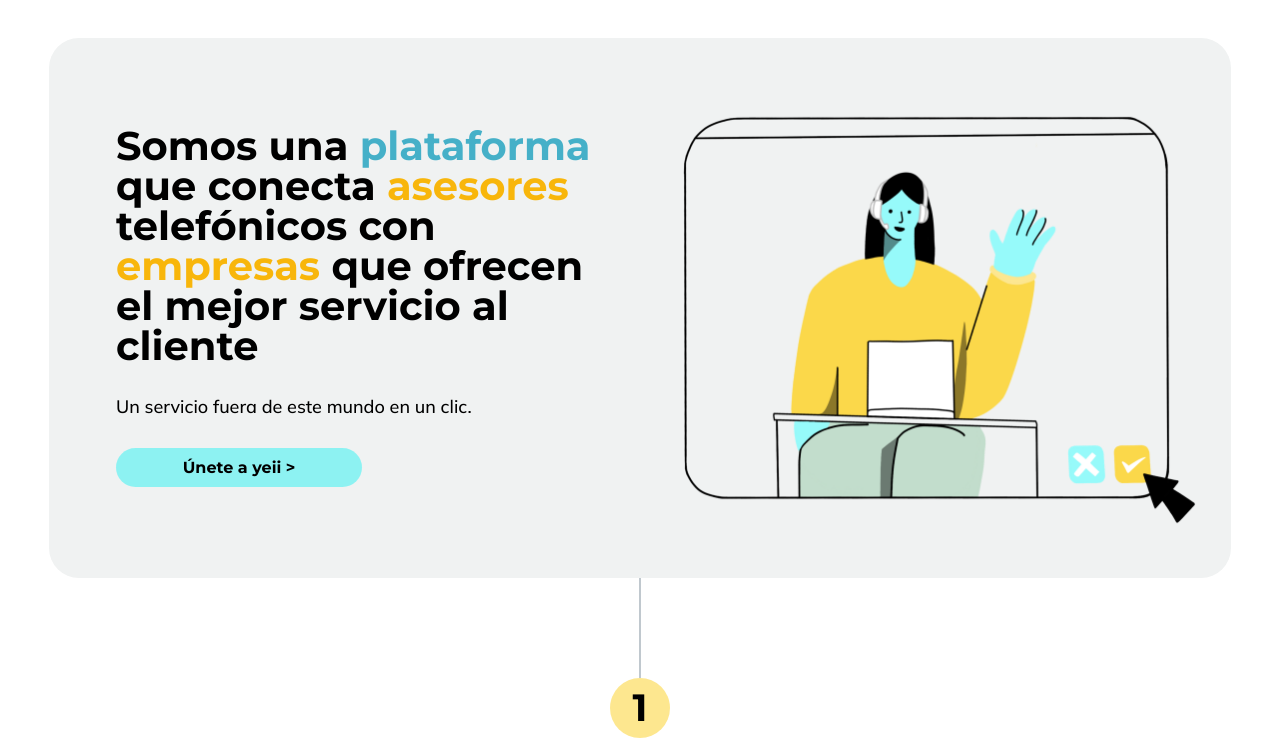
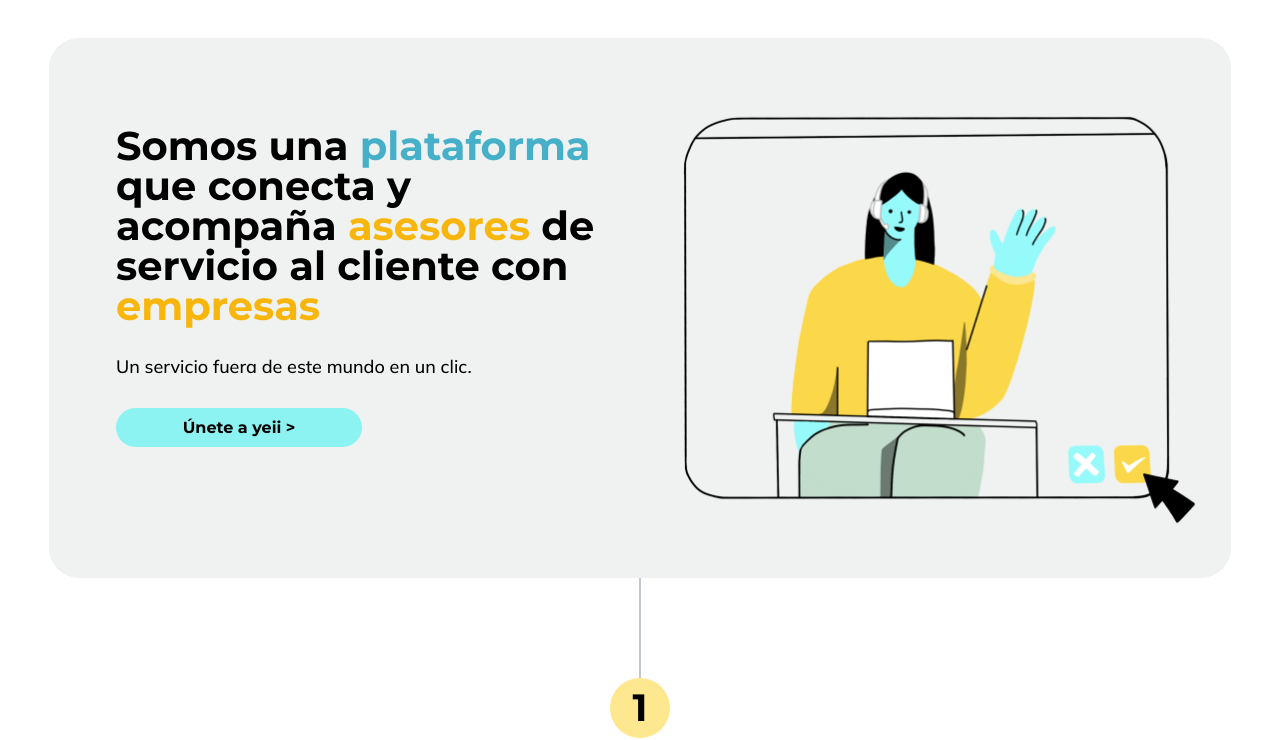
Before and after one commit to jhosetcj/yeii_chat_mvp, a plain HTML site: page index.html in a window 1280 px wide. Shown: the part 62-802 px from the top of the page. Drawn offline with Linux system fonts and the light colour scheme.

Commit message:
update copy hero

```diff
--- a/index.html
+++ b/index.html
@@ -95,7 +95,7 @@
             </div>
 
             <div class="wrapper-content">
-                <h3>Somos una <span class="blue">plataforma</span> que conecta <span class="yellow">asesores</span> telefónicos con <span class="yellow">empresas</span> que ofrecen el mejor servicio al cliente</h3>
+                <h3>Somos una <span class="blue">plataforma</span> que conecta y acompaña <span class="yellow">asesores</span> de servicio al cliente con <span class="yellow">empresas</span></h3>
                 <p class="desktop">Un servicio fuera de este mundo  en un clic.</p>
                 <a class="button-light-b"  href="/document/form.html">Únete a yeii ></a>
             </div>
```
